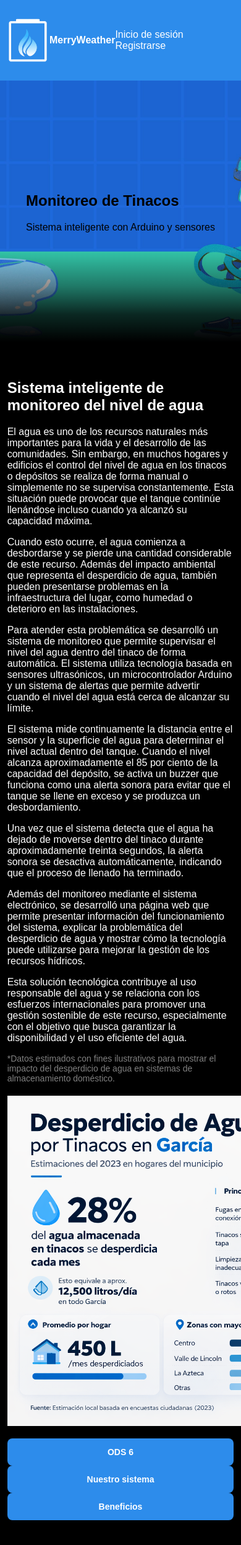
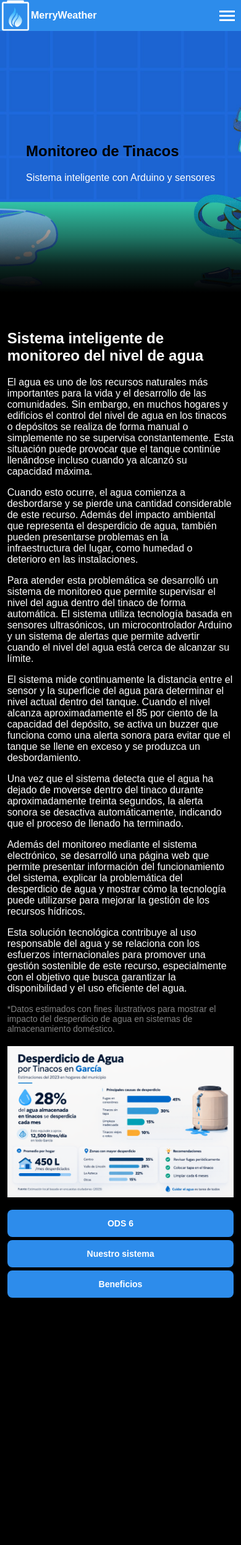
Before and after one commit to ErikAlvarado/MerryWeather, a PHP site: page /views/home.php in a window 390 px wide; the page is wider, and only the part inside the window is pictured. Shown: that part at 62% size. After the commit the page ends 2094 px from the top of that part, so only its background shows below. Run offline with PHP 8.4, Linux system fonts and the light colour scheme.

Commit message:
Se arreglan bugs

```diff
--- a/assets/css/style.css
+++ b/assets/css/style.css
@@ -67,9 +67,8 @@ input {
 
 header {
     background-color: var(--color-principal);
-    padding: 10px;
     color: white;
-    box-shadow: 0 0 10px rgba(0, 0, 0, 0.623);
+    box-shadow: 0 0 10px rgba(0, 0, 0, 0.877);
     display: flex;
     flex-direction: row;
     align-items: center;
@@ -80,17 +79,75 @@ nav a {
     color: white;
     margin-right: 20px;
     text-decoration: none;
+    padding: 3px;
+    border: solid transparent 2px;
 }
 
 nav a:hover {
-    text-decoration: underline;
+    padding: 5px;
+    border: solid white 3px;
+    border-radius: 50px;
+    transition: padding 0.3s ease, background-color 0.5s ease, color 0.3s ease;
 }
 .logo{
-      display: flex;
+    display: flex;
     flex-direction: row;
     align-items: center;
 }
 
+
+.dropdownmenu {
+    display: none;
+    flex-direction: column;
+    cursor: pointer;
+    background: transparent;
+    border: none;
+    padding: 10px;
+}
+
+.dropdownmenu span {
+    width: 25px;
+    height: 3px;
+    background-color: white;
+    margin: 2px 0;
+    transition: 0.4s;
+}
+
+@media (max-width: 768px) {
+    header {
+        flex-wrap: wrap;
+        transition: all 0.3s ease;
+    }
+
+    .dropdownmenu {
+        display: flex;
+    }
+
+    nav {
+        display: none;
+        width: 100%;
+        background-color: var(--color-principal);
+    }
+
+    nav.active {
+        display: block !important;
+        border-top: 1px solid rgba(255,255,255,0.1);
+    }
+
+    .menu {
+        display: flex;
+        flex-direction: column;
+        align-items: center;
+        padding: 15px 0;
+    }
+
+    nav a {
+        width: 100%;
+        text-align: center;
+        margin: 5px 0;
+        padding: 12px 0;
+    }
+}
 
 
 /* ===========================================
@@ -158,16 +215,7 @@ nav a:hover {
   min-height: 100vh;
 }
 
-.sidebar {
-  width: 260px;
-  background: #eaeaea;
-  padding: 20px;
-}
 
-.sidebar img {
-  width: 100%;
-  margin: 15px 0;
-}
 
 
 .content {
@@ -252,9 +300,11 @@ li{
     margin-bottom: 6px;
 }
 
-img{
+.home-content img{
     display: block;
     margin: 20px auto;
+    max-width: 100%;
+    height: auto;
 }
 
 /*---------------------------------------Ventanas Modales---------------------------------------*/
@@ -330,6 +380,7 @@ img{
     text-decoration: none;
     display: inline-block;
     white-space: nowrap;
+    margin-bottom: 5px;
 }
 
 .btn-modal:hover{
--- /dev/null
+++ b/assets/js/dropdownmenu.js
@@ -0,0 +1,8 @@
+const dropdownmenu = document.getElementById('dropdownmenu');
+const navMenu = document.getElementById('nav-menu');
+
+dropdownmenu.addEventListener('click', () => {
+    navMenu.classList.toggle('active');
+
+    dropdownmenu.classList.toggle('is-active');
+});
--- a/views/home.php
+++ b/views/home.php
@@ -21,7 +21,7 @@ include 'layout/header.php';
 <section class="hero">
     <div class="hero-overlay">
         <h1>Monitoreo de Tinacos</h1>
-        <p>Sistema inteligente con Arduino y sensores</p>
+        <p style="color: white;">Sistema inteligente con Arduino y sensores</p>
     </div>
 </section>
 
@@ -78,7 +78,7 @@ garantizar la disponibilidad y el uso eficiente del agua.
 <p style="font-size:14px; color:gray;">
 *Datos estimados con fines ilustrativos para mostrar el impacto del desperdicio de agua en sistemas de almacenamiento doméstico.
 </p>
-<img src="../assets/img/Estadisticas.png" alt="Estadísticas del sistema" width="800" >
+<img src="../assets/img/Estadisticas.png" alt="Estadísticas del sistema">
 <div class="modal-botones">
 
 <button class="btn-modal" data-modal="modalODS">ODS 6</button>
--- a/views/layout/header.php
+++ b/views/layout/header.php
@@ -1,12 +1,18 @@
 <header>
     <a href="/MerryWeather/views/home.php" style="text-decoration: none;">
-    <div class="logo">
-    <img src="../assets/img/logoW.png" alt="Logo"  style="width:70px;">
-    <p style="color:white; text-decoration: none; font-weight: bold;">MerryWeather</p>
-    </div>
+        <div class="logo">
+            <img src="../assets/img/logoW.png" alt="Logo"  style="width:50px;">
+            <p style="color:white; text-decoration: none; font-weight: bold;">MerryWeather</p>
+        </div>
     </a>
 
-    <nav>
+    <button class="dropdownmenu" id="dropdownmenu">
+        <span></span>
+        <span></span>
+        <span></span>
+    </button>
+
+    <nav id="nav-menu">
         <div class="menu">
         <?php if (isset($_SESSION['user'])):
         $currentPage = basename($_SERVER['PHP_SELF']);?>
@@ -28,4 +34,5 @@
         <?php endif; ?>
         </div>
     </nav>
+   <script src="../assets/js/dropdownmenu.js"></script>
 </header>
--- a/views/tanks.php
+++ b/views/tanks.php
@@ -51,7 +51,7 @@ include 'layout/header.php';
   </main>
 </div>
 <script>
-const tanksFromPHP = <?php echo json_encode($tanks); ?>;
+const tanksfrom = <?php echo json_encode($tanks); ?>;
 </script>
 <script src="../assets/js/indexed_tanks.js"></script>
 </body>
```
Also changed, not shown: assets/js/indexed_tanks.js (+3 -7 lines), views/dashboard.php (+6 -6 lines).
